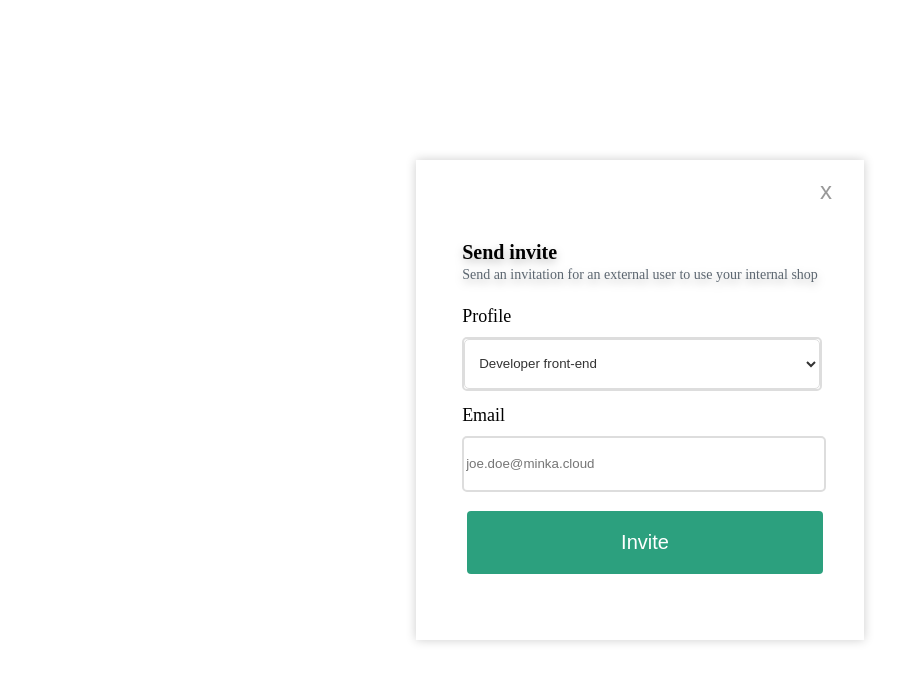
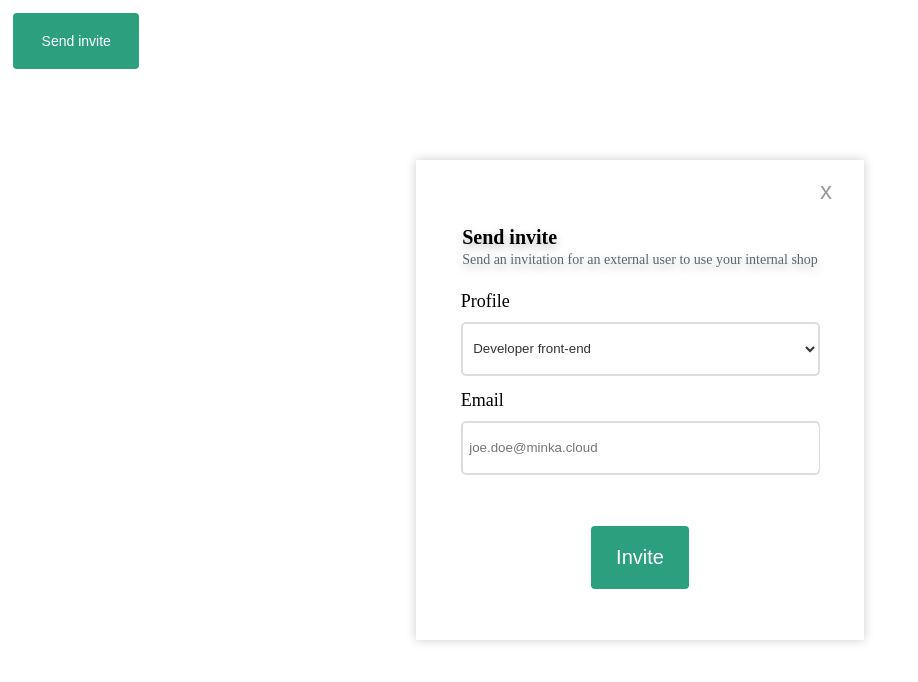
Before and after one commit to Rui-Vieira/ModalTest2, a React (Create React App) app: page / in a window 1280 px wide. Both pictures are taken after a click on the button "Send invite". Shown: the top 682 px of the page, without its empty margins (0-918 px from the left). Built offline with nearby package versions, Linux system fonts and the light colour scheme.

Commit message:
changed to Type and add loading component and  review some feactures

```diff
--- a/src/App.js
+++ b/src/App.js
@@ -1,15 +1,13 @@
 import React from 'react';
-import PopUpForm from './container/popUpForm/PopUpForm';
+import { ItemDetailModal } from './container/popUpForm/itemDetailModal';
 
 
 export default function App() {
     console.log('App');
 
     return (
-       <>
-
-        <PopUpForm/>
-       </>
-
+        <>
+        <ItemDetailModal/>
+        </>
     )
 }
--- a/src/container/popUpForm/PopUpForm.tsx
+++ /dev/null
@@ -1,40 +0,0 @@
-import React, { useState } from "react";
-import Form from "./itemDetailForm";
-import { OpenFormBtn } from "./popUpStyles";
-
-
-const PopUpForm = () => {
-  console.log("PopUpForm");
-
-   const [isActive,setIsActive] = useState(false);
-
-   const changeModalState = () => {
-          return setIsActive(!isActive)
-        }
-
-        // eslint-disable-next-line @typescript-eslint/no-unused-vars
-        const sendInvite = () => {
-          changeModalState();
-        }
-
-        const openForm = () => {
-          changeModalState();
-        }
-
-
-   if (isActive){
-      return(
-       <Form  setModalIsOpen={setIsActive} />
-        )
-   }
-   return(
-    <>
-       <OpenFormBtn className="sendInvite-btn" onClick={openForm}>
-        Send invite
-      </OpenFormBtn>
-    </>
-   )
-  }
-
-
-export default PopUpForm;
--- a/src/container/popUpForm/itemDetailForm.tsx
+++ b/src/container/popUpForm/itemDetailForm.tsx
@@ -1,21 +1,70 @@
-
+import { useState,useEffect,useRef } from "react";
 import {
   PopUpContainer,
   PopUpFormContainer,
   FormTitle,
   SendInviteBtn,
   CloseFormBtn,
-  FormContainer}
-from "./popUpStyles";
+  FormContainer
+}
+  from "./popUpStyles";
+import { LoadingSpinner, LoadingComp, ErrorText} from "./loadingSpinnerStyle"
 
 interface ISetModalOpen {
   setModalIsOpen: (value: boolean) => void;
+  modalIsOpen: boolean;
 }
 
-const Form = ({setModalIsOpen}:ISetModalOpen ) => {
-  console.log("Form");
+export const ItemDetailForm = ({ modalIsOpen,setModalIsOpen}: ISetModalOpen) => {
+
+
+  const [isLoading, setIsLoading] = useState(false);
+  const [errorMessage, setErrorMessage] = useState("");
+  const wrapperRef = useRef(null);
+
+  const handleFetch = () => {
+    setIsLoading(!isLoading);
+
+    async function fetchData() {
+      const response = await fetch(`http://www.girassol.com/`); //url will be changed
+
+      return response;
+
+    }
+
+    fetchData()
+      .then((response) => response.json())
+      .then((_response) => {
+        setIsLoading(!isLoading);
+      })
+      .catch(() => {
+        setErrorMessage("Unable to send invite request");
+        setIsLoading(false);
+      });
+  };
+
+    //DETECT MOUSE CLICKS OUTSIDE
+    const useOutsideAlerter = (ref:any) => {
+      useEffect(() => {
+        //CLICKED OUTSIDE OF ELEMENT
+        const handler = (event:any) => {
+          if (modalIsOpen && ref.current && !ref.current.contains(event.target)) {
+            setModalIsOpen(false);
+          }
+        };
+        //BINDE EVENT LISTENER
+        document.addEventListener("mousedown", handler);
+        return () => {
+          // UNBIND EVENT LISTENER ON CLEANUP
+          document.removeEventListener("mousedown", handler);
+        };
+      }, [ref]);
+    };
+
+useOutsideAlerter(wrapperRef);
+
   return (
-    <PopUpContainer>
+    <PopUpContainer ref={wrapperRef}>
       <CloseFormBtn onClick={() => setModalIsOpen(false)}>x</CloseFormBtn>
 
       <PopUpFormContainer>
@@ -37,24 +86,36 @@ const Form = ({setModalIsOpen}:ISetModalOpen ) => {
             </div>
           </div>
 
-          <div className="form-group">
+          <div className="form-group " >
             <label htmlFor="email">Email</label>
-            <input
+            <div className="form-control">
+              <input
               type="email"
-              className="form-control"
+              className="form-group-email"
               id="email"
               placeholder="joe.doe@minka.cloud"
-            />
+              />
+            </div>
           </div>
         </FormContainer>
 
+        <LoadingComp>
+          {isLoading ? <LoadingSpinner /> : <p></p>}
+          {errorMessage && <ErrorText>{errorMessage}</ErrorText>}
+          <SendInviteBtn onClick={handleFetch} disabled={isLoading}>
+            Invite
+          </SendInviteBtn>
+        </LoadingComp>
+
+      {/*}
         <SendInviteBtn onClick={() => setModalIsOpen(false)}>
           Invite
         </SendInviteBtn>
+      */}
+
       </PopUpFormContainer>
     </PopUpContainer>
   );
 };
 
-
-export default Form;
+export default ItemDetailForm;
--- /dev/null
+++ b/src/container/popUpForm/itemDetailModal.tsx
@@ -0,0 +1,47 @@
+import React, { useState } from "react";
+import { ItemDetailForm } from "./itemDetailForm";
+import { OpenFormBtn} from "./popUpStyles";
+
+
+export const ItemDetailModal = () => {
+
+  const [isActive, setIsActive] = useState(false);
+
+  const changeModalState = () => {
+    return setIsActive(!isActive)
+  }
+
+  // eslint-disable-next-line @typescript-eslint/no-unused-vars
+  const sendInvite = () => {
+    changeModalState();
+  }
+
+  const openForm = () => {
+    changeModalState();
+  }
+
+
+
+  return (
+    <>
+
+      {/*
+    {isActive && <InvitationSentForm />}
+      <OpenFormBtn className="sendInvite-btn" onClick={openForm}>
+        Send invite
+      </OpenFormBtn>
+       */}
+
+      {isActive && <ItemDetailForm modalIsOpen={isActive} setModalIsOpen={setIsActive} />}
+      <OpenFormBtn className="sendInvite-btn" onClick={openForm}>
+        Send invite
+      </OpenFormBtn>
+
+
+    </>
+  )
+}
+
+
+
+export default ItemDetailModal;
--- /dev/null
+++ b/src/container/popUpForm/loadingSpinnerStyle.ts
@@ -0,0 +1,85 @@
+import styled, { keyframes } from "styled-components";
+
+const spinner = keyframes`
+  0% {
+    transform: rotate(0deg);
+  }
+  100% {
+    transform: rotate(360deg);
+  }
+`;
+
+
+
+export const LoadingSpinner = styled.div`
+    width: 50px;
+    height: 50px;
+    border: 10px solid #f3f3f3;
+    border-top: 10px solid #383636;
+    border-radius: 50%;
+    animation: ${spinner} 1.5s linear infinite;
+`;
+
+export const SpinnerContainer = styled.div`
+    display: grid;
+    justify-content: center;
+    align-items: center;
+    height: 100px;
+    background: transparent;
+`;
+
+export const LoadingComp= styled.div`
+    display: flex;
+    flex-direction: column;
+    justify-content: center;
+    align-items: center;
+`;
+
+export const ErrorText = styled.p`
+    color: red;
+
+  `;
+
+/**
+* {
+    margin: 0;
+    padding: 0;
+  }
+
+  .Loading {
+    display: flex;
+    flex-direction: column;
+    justify-content: center;
+  }
+
+  .error {
+    color: red;
+  }
+
+
+@keyframes spinner {
+    0% {
+      transform: rotate(0deg);
+    }
+    100% {
+      transform: rotate(360deg);
+    }
+  }
+  .loading-spinner {
+    width: 50px;
+    height: 50px;
+    border: 10px solid #f3f3f3;
+    border-top: 10px solid #383636;
+    border-radius: 50%;
+    animation: spinner 1.5s linear infinite;
+  }
+
+  .spinner-container {
+    display: grid;
+    justify-content: center;
+    align-items: center;
+    height: 100px;
+  background: transparent;
+  }
+
+  */
--- a/src/container/popUpForm/popUpStyles.ts
+++ b/src/container/popUpForm/popUpStyles.ts
@@ -15,19 +15,39 @@ export const PopUpContainer = styled.div`
   left: 50%;
   transform: translate(-50%, -50%);
   z-index: 1000;
+
+
 `;
 
 export const PopUpFormContainer = styled.div`
   display: flex;
   flex-direction: column;
   justify-content: center;
+  align-items: center;
+  width: 100%;
+  height: auto;
+
+
 `;
 
 export const FormContainer = styled.form`
+
+  display: flex;
+  flex-direction: column;
+  justify-content: center;
+  align-items: center;
+  width: 100%;
+  height: auto;
+
   .form-group {
+    display: flex;
+    flex-direction: column;
+    justify-content: center;
+    align-items: flex-start;
     margin-bottom: 14px;
     font-size: 14px;
     font-weight: 500;
+    width: 80%;
 
     label {
       display: block;
@@ -35,7 +55,7 @@ export const FormContainer = styled.form`
       margin-bottom: 10px;
     }
     .form-control {
-      width: 100%;
+      width: 99%;
       height: 50px;
       border: 2px solid #ddd;
       border-radius: 5px;
@@ -50,8 +70,7 @@ export const FormContainer = styled.form`
       height: 50px;
       border: none;
       background-color: #fff;
-      padding: 10px;
-      border: 1px solid #ddd;
+      padding: 0.4rem;
       border-radius: 5px;
       color: #333;
 
@@ -59,6 +78,23 @@ export const FormContainer = styled.form`
         outline: none;
         border-color: #42bb98;
         }
+    }
+
+    .form-group-email{
+      width: 98%;
+      height: 48px;
+      border: none;
+      border-radius: 5px;
+      padding-left: 0.4rem;
+      color: #333;
+
+      &:focus {
+        outline: none;
+        border-color: #42bb98;
+      }
+
+      @media (max-width: 768px) {
+       width: 10%;
     }
 `;
 
@@ -122,3 +158,10 @@ export const OpenFormBtn = styled(SendInviteBtn)`
   width: 10%;
   font-size: 14px;
 `;
+
+/*export const BlurTest = styled("div")<{active:boolean}>`
+
+filter: ${(props) => (props.active ? "blur(0px)" : "blur(8px)")};
+
+<BlurTest active={true}>
+`*/
```
Also changed, not shown: package.json (+8 -0 lines), src/container/Modal.js (deleted, +0 -40 lines), src/container/popUpForm/inviteModalSent.tsx (added, +41 -0 lines), src/container/popUpForm/loadingSpinner.tsx (added, +12 -0 lines), tsconfig.json (added, +24 -0 lines), 1 other file (tests, documents, lock files or other folders).
